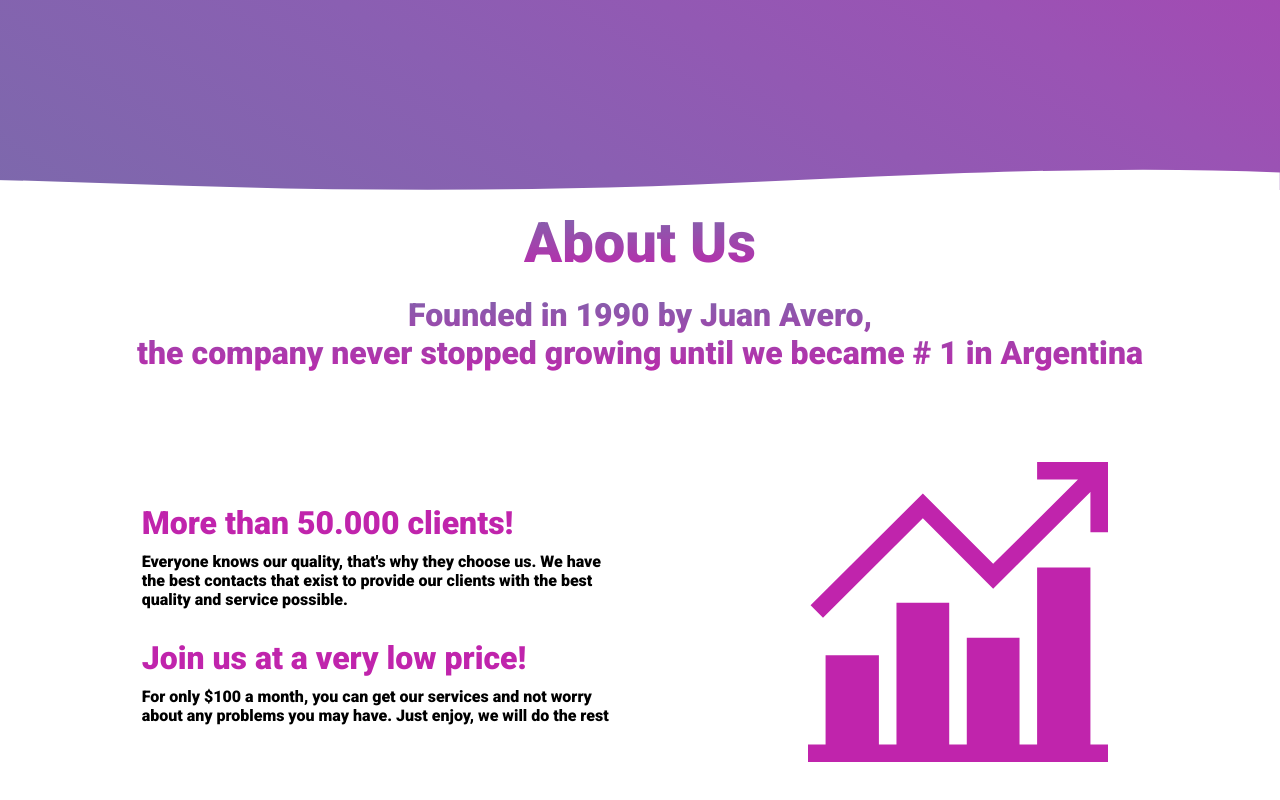
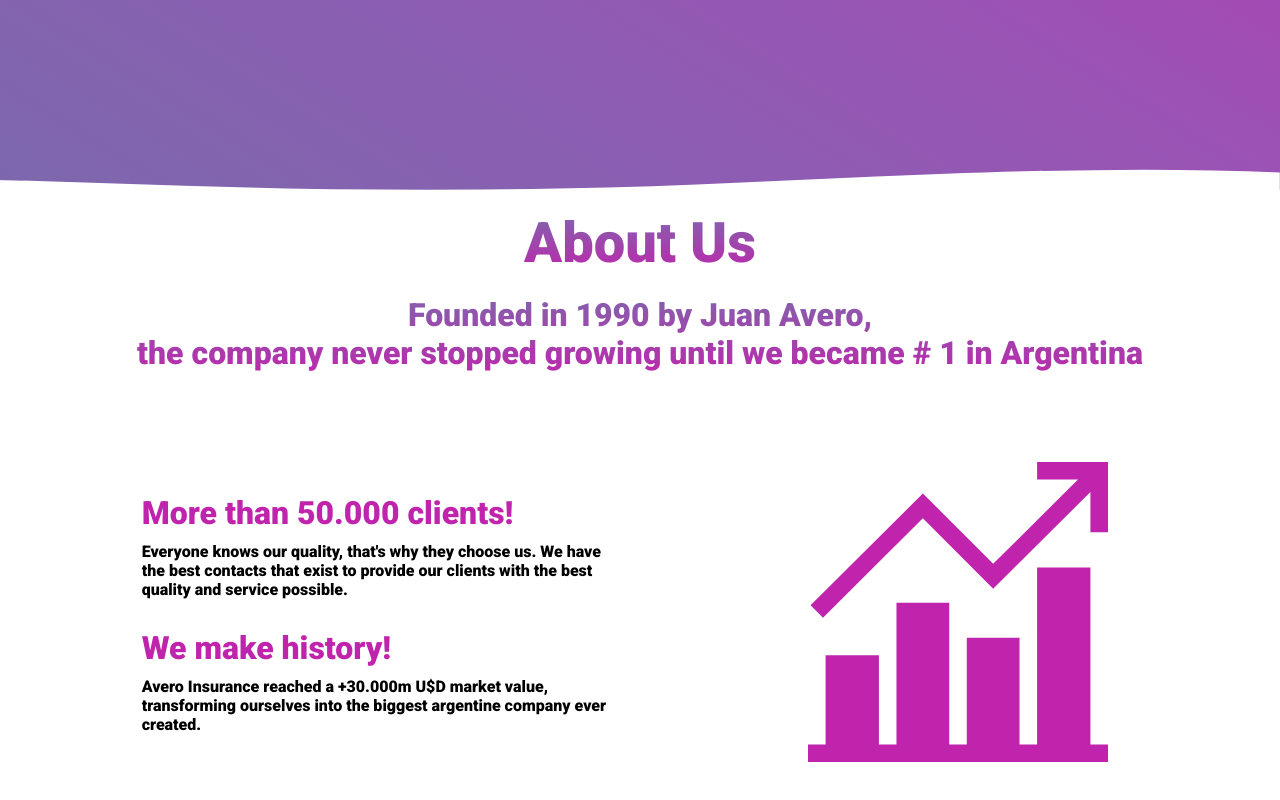
Before and after one commit to jjuannn/insurance-company-page, a React (Create React App) app: page / in a window 1280 px wide. Shown: the part 610-1410 px from the top of the page. Built offline with nearby package versions, Linux system fonts and the light colour scheme.

Commit message:
Update about.js

```diff
--- a/src/components/about.js
+++ b/src/components/about.js
@@ -71,14 +71,12 @@
 export default function About() {
   return (
     <StyledSection>
-      <div>
       <Title>About Us</Title>
       <SubTitle>
         Founded in 1990 by Juan Avero,
         <br /> the company never stopped growing until we became # 1 in
         Argentina
       </SubTitle>
-      </div>
       <CardsContainer>
         <div>
           <AboutCard>
@@ -90,10 +88,10 @@
             </p>
           </AboutCard>
           <AboutCard>
-            <CardTitle>Join us at a very low price!</CardTitle>
+            <CardTitle>We make history!</CardTitle>
             <p>
-              For only $100 a month, you can get our services and not worry
-              about any problems you may have. Just enjoy, we will do the rest
+              Avero Insurance reached a +30.000m U$D market value, transforming
+              ourselves into the biggest argentine company ever created.
             </p>
           </AboutCard>
         </div>
```
Lines whose indentation alone changed are shown as unchanged.
